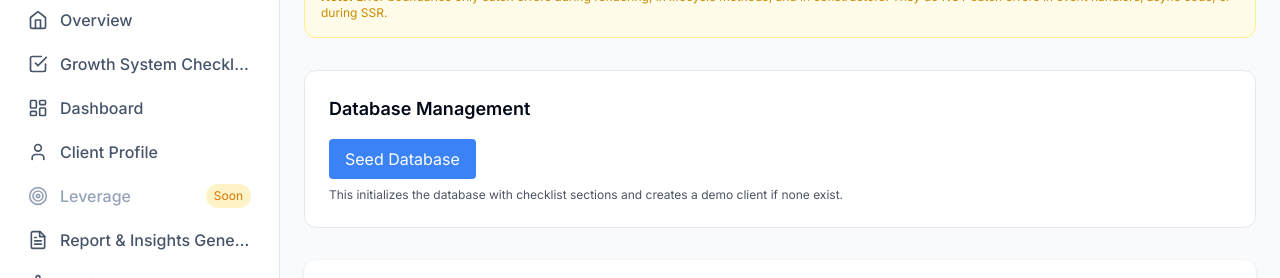
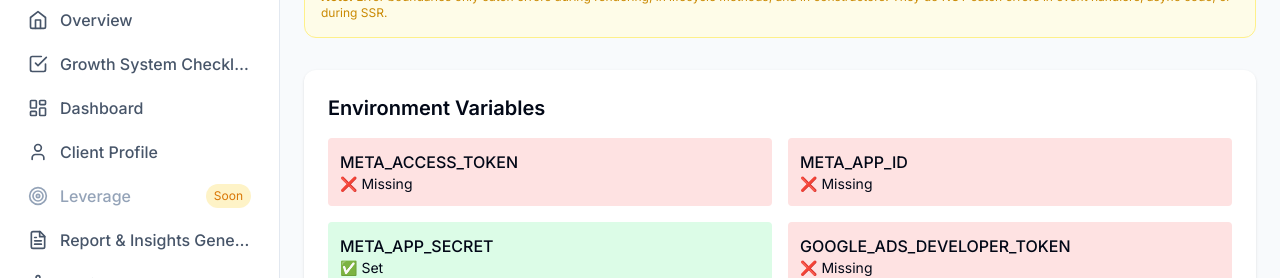
Before and after one commit to guestgetter/restaurant-growth-checklist, a Next.js app: page /debug in a window 1280 px wide. Shown: the part 320-598 px from the top of the page. Built offline with nearby package versions, Linux system fonts and the light colour scheme; no server answers; sample sign-in values are in the browser's storage.

Commit message:
Revert "feat: add database seed button to debug page for testing"
This reverts commit 66b2c635e771af923df6e8ce2b5bbce813680577.

```diff
--- a/app/debug/page.tsx
+++ b/app/debug/page.tsx
@@ -3,7 +3,6 @@
 import { useEffect, useState } from 'react';
 import { fixAllClientDataFormats, checkClientDataFormats, getAllClients } from '../../lib/clientDataFixer';
 import ErrorBoundaryTest from '../../components/ErrorBoundaryTest';
-import SeedButton from './seed-button';
 import DataErrorBoundary from '../../components/DataErrorBoundary';
 
 export default function DebugPage() {
@@ -76,9 +75,6 @@ export default function DebugPage() {
 
       {/* Error Boundary Testing */}
       <ErrorBoundaryTest />
-
-      {/* Database Management */}
-      <SeedButton />
 
       {/* Environment Status */}
       <div className="bg-white rounded-lg shadow p-6">
--- a/app/debug/seed-button.tsx
+++ /dev/null
@@ -1,50 +0,0 @@
-'use client';
-
-import { useState } from 'react';
-
-export default function SeedButton() {
-  const [loading, setLoading] = useState(false);
-  const [result, setResult] = useState<string>('');
-
-  const seedDatabase = async () => {
-    setLoading(true);
-    setResult('');
-
-    try {
-      const response = await fetch('/api/seed');
-      const data = await response.json();
-
-      if (data.success) {
-        setResult('✅ Database seeded successfully!');
-      } else {
-        setResult(`❌ Error: ${data.error}`);
-      }
-    } catch (error) {
-      setResult(`❌ Network error: ${error}`);
-    } finally {
-      setLoading(false);
-    }
-  };
-
-  return (
-    <div className="bg-white dark:bg-gray-800 p-6 rounded-lg border border-gray-200 dark:border-gray-700">
-      <h3 className="text-lg font-semibold mb-4">Database Management</h3>
-
-      <button
-        onClick={seedDatabase}
-        disabled={loading}
-        className="px-4 py-2 bg-blue-500 text-white rounded hover:bg-blue-600 disabled:bg-gray-400"
-      >
-        {loading ? 'Seeding...' : 'Seed Database'}
-      </button>
-
-      {result && (
-        <p className="mt-4 text-sm">{result}</p>
-      )}
-
-      <p className="mt-2 text-xs text-gray-600 dark:text-gray-400">
-        This initializes the database with checklist sections and creates a demo client if none exist.
-      </p>
-    </div>
-  );
-}
```
